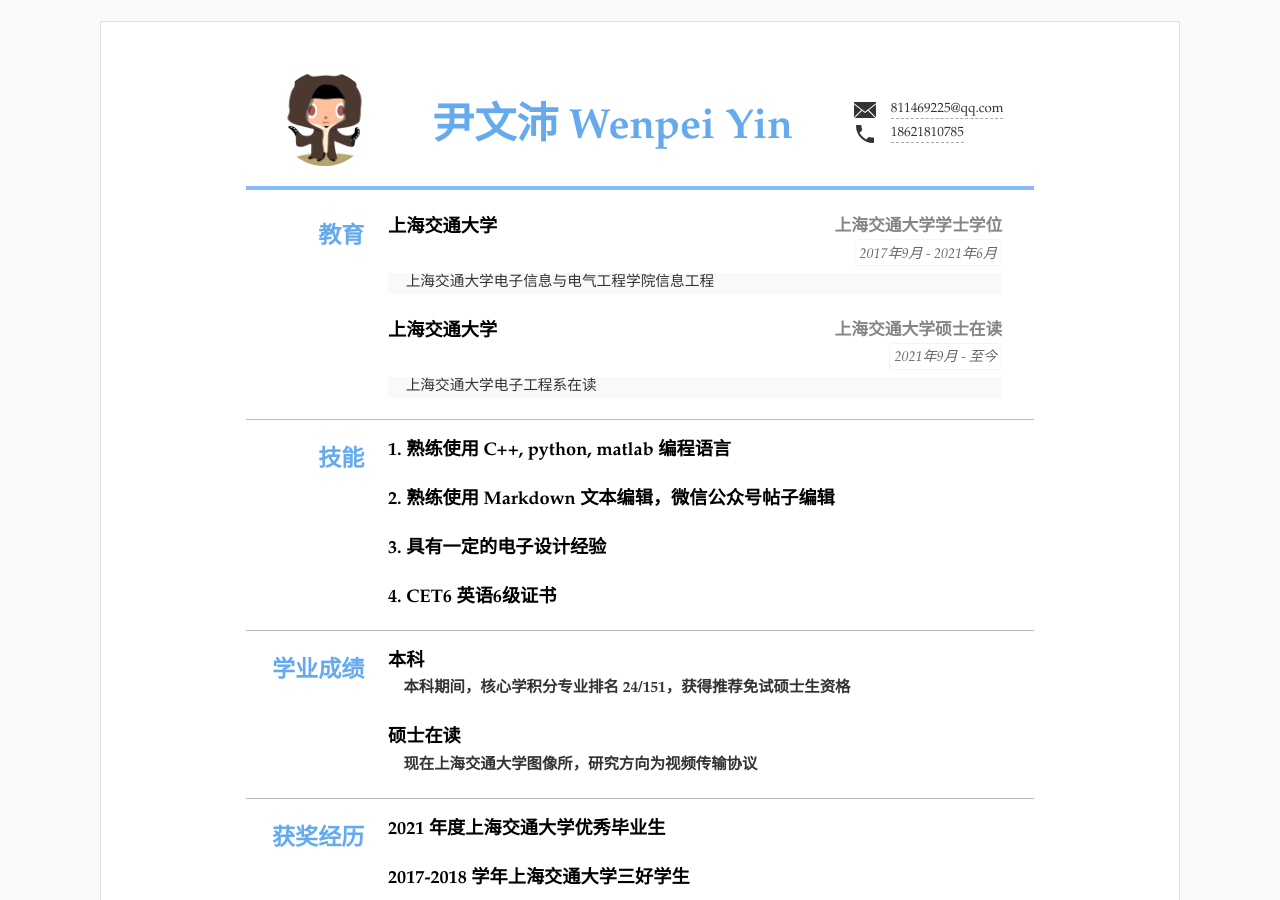
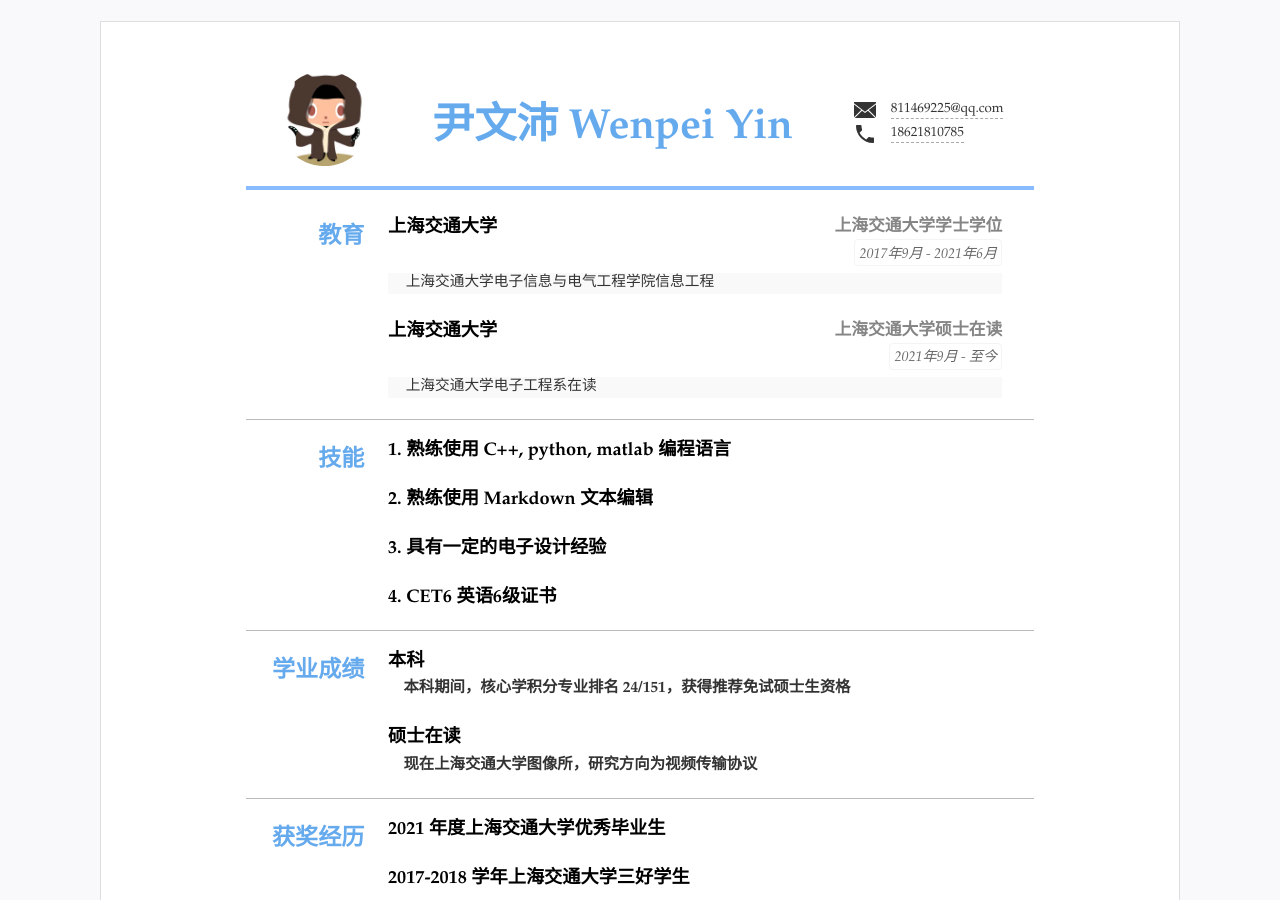
Before and after one commit to xiaosayin/Wenpeiyin_CV, a Jekyll site: the page built from index.html, in a window 1280 px wide and 900 px high. Built offline with Jekyll 4.4.1, drawn with Linux system fonts in a browser that asks for light colours.

Commit message:
Update resume.yml

```diff
--- a/_data/resume.yml
+++ b/_data/resume.yml
@@ -47,7 +47,7 @@
   name: 技能
   content:
   - title: 1. 熟练使用 C++, python, matlab 编程语言
-  - title: 2. 熟练使用 Markdown 文本编辑，微信公众号帖子编辑
+  - title: 2. 熟练使用 Markdown 文本编辑
   - title: 3. 具有一定的电子设计经验
   - title: 4. CET6 英语6级证书
 #   - title: Skill Group
```
